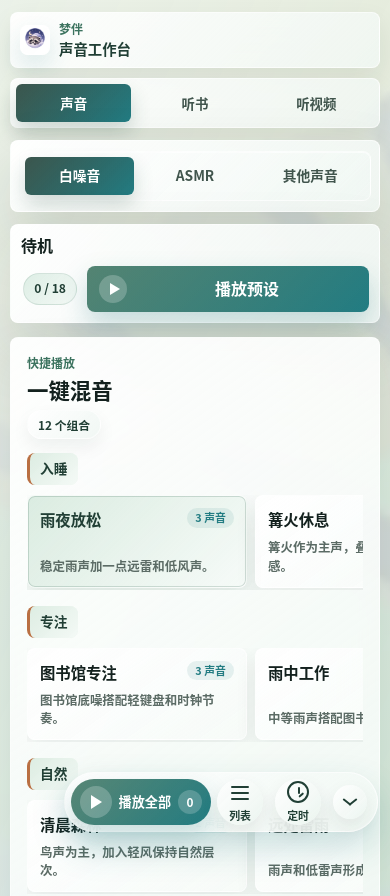
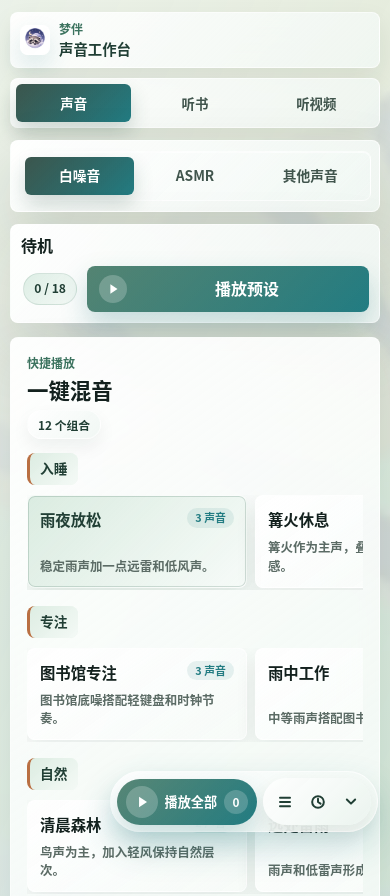
Before and after one commit to LoftyShadow/sleep-companion, a React (Vite) app: page / in a window 390 px wide. Shown: the top 896 px of the page. Built offline with nearby package versions, Linux system fonts and the light colour scheme.

Commit message:
refactor(界面): 统一控制图标为 SVG
将播放、悬浮工具、标题栏和下拉箭头的控制图标统一改为 SVG。

清理旧的 CSS 伪元素绘制规则，保留现有交互和可访问名称。

```diff
--- a/src/features/appMode/FloatingPlaybackControl.css
+++ b/src/features/appMode/FloatingPlaybackControl.css
@@ -162,7 +162,7 @@
 
 .floating-playback-dock {
   display: grid;
-  grid-template-columns: minmax(132px, auto) 58px 58px 42px;
+  grid-template-columns: minmax(132px, auto) 110px;
   align-items: center;
   gap: 8px;
   max-width: calc(100vw - 28px);
@@ -194,7 +194,7 @@
 
 .floating-playback-global,
 .floating-playback-tool,
-.floating-playback-collapse,
+.floating-playback-tool-group,
 .floating-playback-restore {
   border: 0;
   font-weight: 950;
@@ -205,7 +205,6 @@
 
 .floating-playback-global:hover,
 .floating-playback-tool:hover,
-.floating-playback-collapse:hover,
 .floating-playback-restore:hover {
   transform: translateY(-1px);
 }
@@ -258,19 +257,35 @@
   font-size: 0.74rem;
 }
 
-.floating-playback-tool {
+.floating-playback-tool-group {
   display: grid;
-  width: 48px;
+  grid-template-columns: repeat(3, 32px);
+  align-items: center;
+  gap: 2px;
   min-height: 48px;
-  place-items: center;
-  gap: 2px;
+  padding: 5px 6px;
   border-radius: 999px;
-  color: var(--primary-strong);
   background:
     linear-gradient(135deg, rgba(255, 255, 255, 0.88), rgba(229, 241, 234, 0.72)),
     rgba(255, 255, 255, 0.78);
   box-shadow: 0 8px 18px rgba(20, 33, 28, 0.08);
-  font-size: 0.68rem;
+}
+
+.floating-playback-tool {
+  display: grid;
+  width: 32px;
+  min-height: 38px;
+  place-items: center;
+  border-radius: 999px;
+  color: var(--primary-strong);
+  background: transparent;
+}
+
+.floating-playback-tool:focus-visible {
+  outline: 0;
+  box-shadow:
+    inset 0 0 0 2px rgba(45, 125, 130, 0.32),
+    0 0 0 3px rgba(45, 125, 130, 0.12);
 }
 
 .floating-playback-tool.is-active {
@@ -278,46 +293,6 @@
   background:
     linear-gradient(135deg, rgba(255, 255, 255, 0.12), rgba(255, 255, 255, 0)),
     linear-gradient(135deg, var(--primary-strong), var(--teal));
-}
-
-.floating-playback-collapse {
-  display: grid;
-  width: 36px;
-  min-height: 36px;
-  place-items: center;
-  border-radius: 999px;
-  color: var(--primary-strong);
-  background:
-    linear-gradient(135deg, rgba(255, 255, 255, 0.86), rgba(229, 241, 234, 0.66)),
-    rgba(255, 255, 255, 0.76);
-  box-shadow: 0 8px 18px rgba(20, 33, 28, 0.08);
-}
-
-.floating-playback-collapse__glyph {
-  position: relative;
-  width: 18px;
-  height: 18px;
-}
-
-.floating-playback-collapse__glyph::before,
-.floating-playback-collapse__glyph::after {
-  position: absolute;
-  top: 8px;
-  width: 10px;
-  height: 2px;
-  border-radius: 999px;
-  background: currentColor;
-  content: "";
-}
-
-.floating-playback-collapse__glyph::before {
-  left: 1px;
-  transform: rotate(38deg);
-}
-
-.floating-playback-collapse__glyph::after {
-  right: 1px;
-  transform: rotate(-38deg);
 }
 
 .floating-playback-restore {
@@ -335,25 +310,8 @@
   background: rgba(255, 255, 255, 0.48);
 }
 
-.floating-playback-restore__glyph {
-  position: relative;
-  width: 3px;
-  height: 3px;
-  border-radius: 999px;
-  background: currentColor;
-  box-shadow:
-    0 -7px 0 currentColor,
-    0 7px 0 currentColor;
-}
-
-.floating-playback-restore__glyph::before,
-.floating-playback-restore__glyph::after {
-  content: none;
-}
-
 .floating-playback-action__glyph,
 .floating-playback-global__glyph {
-  position: relative;
   display: inline-grid;
   place-items: center;
   border-radius: 999px;
@@ -376,87 +334,32 @@
   background: rgba(255, 255, 255, 0.22);
 }
 
-.floating-playback-action__glyph::before,
-.floating-playback-global__glyph::before {
-  width: 0;
-  height: 0;
-  border-top: 5px solid transparent;
-  border-bottom: 5px solid transparent;
-  border-left: 8px solid currentColor;
-  content: "";
-  transform: translateX(1px);
+.floating-playback-action__glyph .playback-glyph__icon {
+  width: 14px;
+  height: 14px;
 }
 
-.floating-playback-global__glyph::before {
-  border-top-width: 7px;
-  border-bottom-width: 7px;
-  border-left-width: 11px;
+.floating-playback-global__glyph .playback-glyph__icon {
+  width: 20px;
+  height: 20px;
 }
 
-.floating-playback-action.is-playing .floating-playback-action__glyph::before,
-.floating-playback-global.is-playing .floating-playback-global__glyph::before {
-  width: 10px;
-  height: 10px;
-  border: 0;
-  border-radius: 2px;
-  background: currentColor;
-  transform: none;
+.floating-playback-restore__icon {
+  display: block;
+  width: 17px;
+  height: 17px;
+  fill: currentColor;
 }
 
-.floating-playback-tool__list,
-.floating-playback-tool__timer {
-  position: relative;
-  width: 22px;
-  height: 22px;
-}
-
-.floating-playback-tool__list::before,
-.floating-playback-tool__list::after {
-  position: absolute;
-  right: 2px;
-  left: 2px;
-  height: 2px;
-  border-radius: 999px;
-  background: currentColor;
-  content: "";
-}
-
-.floating-playback-tool__list::before {
-  top: 5px;
-  box-shadow:
-    0 6px 0 currentColor,
-    0 12px 0 currentColor;
-}
-
-.floating-playback-tool__list::after {
-  content: none;
-}
-
-.floating-playback-tool__timer {
-  border: 2px solid currentColor;
-  border-radius: 999px;
-}
-
-.floating-playback-tool__timer::before,
-.floating-playback-tool__timer::after {
-  position: absolute;
-  left: 9px;
-  width: 2px;
-  border-radius: 999px;
-  background: currentColor;
-  content: "";
-  transform-origin: bottom center;
-}
-
-.floating-playback-tool__timer::before {
-  top: 4px;
-  height: 7px;
-}
-
-.floating-playback-tool__timer::after {
-  top: 8px;
-  height: 6px;
-  transform: rotate(48deg);
+.floating-playback-tool__icon {
+  display: block;
+  width: 20px;
+  height: 20px;
+  fill: none;
+  stroke: currentColor;
+  stroke-linecap: round;
+  stroke-linejoin: round;
+  stroke-width: 2.4;
 }
 
 @media (max-width: 680px) {
@@ -472,7 +375,7 @@
   }
 
   .floating-playback-dock {
-    grid-template-columns: minmax(116px, 1fr) 52px 52px 38px;
+    grid-template-columns: minmax(116px, 1fr) 108px;
     gap: 6px;
     padding: 6px;
   }
@@ -493,9 +396,15 @@
     font-size: 0.82rem;
   }
 
+  .floating-playback-tool-group {
+    grid-template-columns: repeat(3, 31px);
+    min-height: 46px;
+    padding: 5px 6px;
+  }
+
   .floating-playback-tool {
-    width: 46px;
-    min-height: 46px;
+    width: 31px;
+    min-height: 37px;
   }
 
   .floating-playback-mini-action {
@@ -510,11 +419,6 @@
     min-height: 42px;
   }
 
-  .floating-playback-collapse {
-    width: 34px;
-    min-height: 34px;
-  }
-
   .floating-playback-module {
     grid-template-columns: minmax(0, 1fr) minmax(82px, auto);
   }
--- a/src/features/appMode/FloatingPlaybackControl.tsx
+++ b/src/features/appMode/FloatingPlaybackControl.tsx
@@ -8,6 +8,7 @@ import {
   type PlaybackControlStatus,
   type PlaybackModuleId,
 } from "../playbackControl/playbackControlTypes";
+import { PlaybackGlyph } from "../shared/PlaybackGlyph";
 import "./FloatingPlaybackControl.css";
 
 type FloatingPanel = "modules" | "timer" | null;
@@ -33,6 +34,51 @@ const STATUS_LABELS: Record<PlaybackControlStatus, string> = {
   playing: "播放中",
   unavailable: "未就绪",
 };
+
+const MODULES_ICON = (
+  <svg
+    className="floating-playback-tool__icon"
+    viewBox="0 0 24 24"
+    aria-hidden="true"
+  >
+    <path d="M6 7h12" />
+    <path d="M6 12h12" />
+    <path d="M6 17h12" />
+  </svg>
+);
+
+const TIMER_ICON = (
+  <svg
+    className="floating-playback-tool__icon"
+    viewBox="0 0 24 24"
+    aria-hidden="true"
+  >
+    <circle cx="12" cy="12" r="7" />
+    <path d="M12 8v4l3 2" />
+  </svg>
+);
+
+const COLLAPSE_ICON = (
+  <svg
+    className="floating-playback-tool__icon"
+    viewBox="0 0 24 24"
+    aria-hidden="true"
+  >
+    <path d="m7 9 5 5 5-5" />
+  </svg>
+);
+
+const RESTORE_ICON = (
+  <svg
+    className="floating-playback-restore__icon"
+    viewBox="0 0 24 24"
+    aria-hidden="true"
+  >
+    <circle cx="12" cy="5.5" r="1.7" />
+    <circle cx="12" cy="12" r="1.7" />
+    <circle cx="12" cy="18.5" r="1.7" />
+  </svg>
+);
 
 function getModuleClassName(status: PlaybackControlStatus): string {
   return `floating-playback-module is-${status}`;
@@ -119,7 +165,10 @@ export function FloatingPlaybackControl({
             type="button"
             onClick={onGlobalToggle}
           >
-            <span className="floating-playback-global__glyph" aria-hidden="true" />
+            <PlaybackGlyph
+              isPlaying={hasActivePlayback}
+              className="floating-playback-global__glyph"
+            />
           </button>
 
           <button
@@ -130,7 +179,7 @@ export function FloatingPlaybackControl({
               setIsDockCollapsed(false);
             }}
           >
-            <span className="floating-playback-restore__glyph" aria-hidden="true" />
+            {RESTORE_ICON}
           </button>
         </div>
       ) : null}
@@ -174,9 +223,9 @@ export function FloatingPlaybackControl({
                           onModuleToggle(moduleId);
                         }}
                       >
-                        <span
+                        <PlaybackGlyph
+                          isPlaying={control.status === "playing"}
                           className="floating-playback-action__glyph"
-                          aria-hidden="true"
                         />
                         <span>{control.actionLabel}</span>
                       </button>
@@ -212,11 +261,19 @@ export function FloatingPlaybackControl({
             type="button"
             onClick={onGlobalToggle}
           >
-            <span className="floating-playback-global__glyph" aria-hidden="true" />
+            <PlaybackGlyph
+              isPlaying={hasActivePlayback}
+              className="floating-playback-global__glyph"
+            />
             <span>{globalActionLabel}</span>
             <strong>{playingCount}</strong>
           </button>
 
+          <div
+            className="floating-playback-tool-group"
+            role="group"
+            aria-label="播放工具"
+          >
             <button
               aria-expanded={openPanel === "modules"}
               aria-label="展开模块播放控制"
@@ -232,8 +289,7 @@ export function FloatingPlaybackControl({
                 );
               }}
             >
-            <span className="floating-playback-tool__list" aria-hidden="true" />
-            <span>列表</span>
+              {MODULES_ICON}
             </button>
 
             <button
@@ -251,21 +307,18 @@ export function FloatingPlaybackControl({
                 );
               }}
             >
-            <span className="floating-playback-tool__timer" aria-hidden="true" />
-            <span>定时</span>
+              {TIMER_ICON}
             </button>
 
             <button
               aria-label="收回悬浮播放控制"
-            className="floating-playback-collapse"
+              className="floating-playback-tool"
               type="button"
               onClick={handleCollapseDock}
             >
-            <span
-              className="floating-playback-collapse__glyph"
-              aria-hidden="true"
-            />
+              {COLLAPSE_ICON}
             </button>
+          </div>
         </div>
       ) : null}
     </aside>
--- a/src/features/audiobook/AudiobookTransport.tsx
+++ b/src/features/audiobook/AudiobookTransport.tsx
@@ -1,4 +1,5 @@
 import type { AudiobookPlaybackStatus } from "./audiobookTypes";
+import { PlaybackGlyph } from "../shared/PlaybackGlyph";
 
 interface AudiobookTransportProps {
   canRead: boolean;
@@ -42,7 +43,7 @@ export function AudiobookTransport({
         type="button"
         onClick={onPrimaryAction}
       >
-        <span className="transport-glyph" aria-hidden="true" />
+        <PlaybackGlyph isPlaying={status === "playing"} />
         <span>{primaryActionLabel}</span>
       </button>
       <button
--- a/src/features/mixer/PlayerSummary.tsx
+++ b/src/features/mixer/PlayerSummary.tsx
@@ -1,4 +1,5 @@
 import "./PlayerSummary.css";
+import { PlaybackGlyph } from "../shared/PlaybackGlyph";
 
 interface PlayerSummaryProps {
   activeSummary: string;
@@ -33,7 +34,7 @@ export function PlayerSummary({
           type="button"
           onClick={onUnifiedPlayback}
         >
-          <span className="transport-glyph" aria-hidden="true" />
+          <PlaybackGlyph isPlaying={isAnySoundPlaying} />
           <span>{transportLabel}</span>
         </button>
       </div>
--- /dev/null
+++ b/src/features/shared/PlaybackGlyph.tsx
@@ -0,0 +1,28 @@
+interface PlaybackGlyphProps {
+  isPlaying: boolean;
+  className?: string;
+}
+
+export function PlaybackGlyph({
+  isPlaying,
+  className = "transport-glyph",
+}: PlaybackGlyphProps) {
+  return (
+    <span className={className} aria-hidden="true">
+      <svg
+        className="playback-glyph__icon"
+        viewBox="0 0 24 24"
+        aria-hidden="true"
+      >
+        {isPlaying ? (
+          <>
+            <rect x="7" y="5.5" width="3.8" height="13" rx="1.1" />
+            <rect x="13.2" y="5.5" width="3.8" height="13" rx="1.1" />
+          </>
+        ) : (
+          <path d="M8.5 5.8 18 12l-9.5 6.2Z" />
+        )}
+      </svg>
+    </span>
+  );
+}
--- a/src/features/videoListening/VideoListeningView.tsx
+++ b/src/features/videoListening/VideoListeningView.tsx
@@ -13,6 +13,7 @@ import type {
   PlaybackControlState,
   PlaybackControlStatus,
 } from "../playbackControl/playbackControlTypes";
+import { PlaybackGlyph } from "../shared/PlaybackGlyph";
 import "./VideoListeningView.css";
 
 const DEFAULT_VIDEO_INPUT = "";
@@ -379,7 +380,7 @@ export function VideoListeningView({
                 disabled={!videoSource}
                 onClick={handleTogglePlayback}
               >
-                <span className="transport-glyph" aria-hidden="true" />
+                <PlaybackGlyph isPlaying={videoSource ? isPlaybackMounted : false} />
                 <span>{isPlaybackMounted ? "暂停" : "播放"}</span>
               </button>
               <label className="video-volume-control">
--- a/src/styles/ui.css
+++ b/src/styles/ui.css
@@ -135,7 +135,6 @@
 }
 
 .transport-glyph {
-  position: relative;
   display: inline-grid;
   width: 28px;
   height: 28px;
@@ -144,23 +143,11 @@
   background: rgba(255, 255, 255, 0.22);
 }
 
-.transport-glyph::before {
-  width: 0;
-  height: 0;
-  border-top: 6px solid transparent;
-  border-bottom: 6px solid transparent;
-  border-left: 10px solid white;
-  content: "";
-  transform: translateX(2px);
-}
-
-.transport-button[aria-pressed="true"] .transport-glyph::before {
-  width: 11px;
-  height: 11px;
-  border: 0;
-  border-radius: 2px;
-  background: white;
-  transform: none;
+.playback-glyph__icon {
+  display: block;
+  width: 18px;
+  height: 18px;
+  fill: currentColor;
 }
 
 .sound-section-heading {
```
Also changed, not shown: src/features/shared/InlinePicker.css (+10 -6 lines), src/features/shared/InlinePicker.tsx (+7 -1 lines), src/features/window/AppTitleBar.css (+7 -64 lines), src/features/window/AppTitleBar.tsx (+29 -10 lines). Lines whose indentation alone changed are shown as unchanged.
